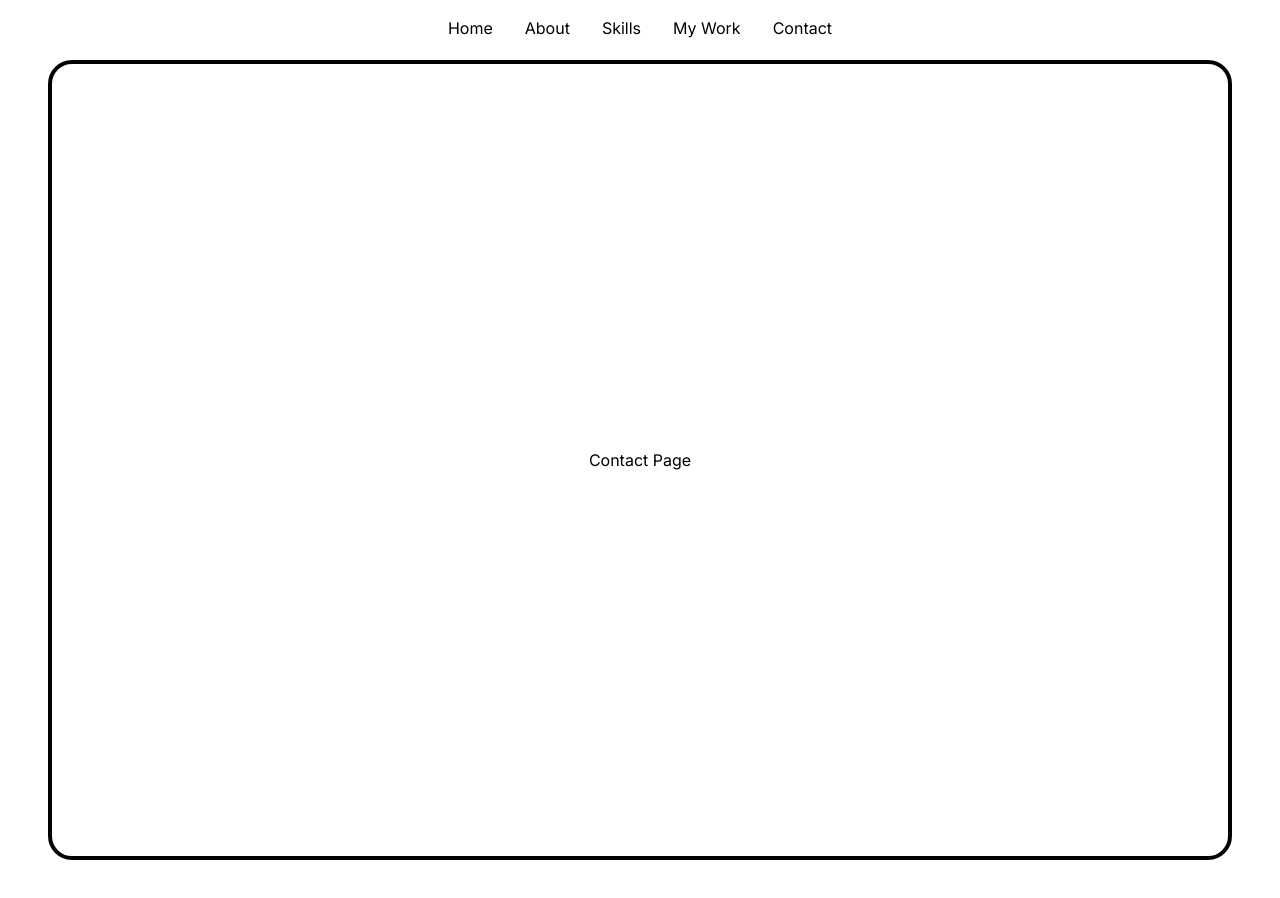
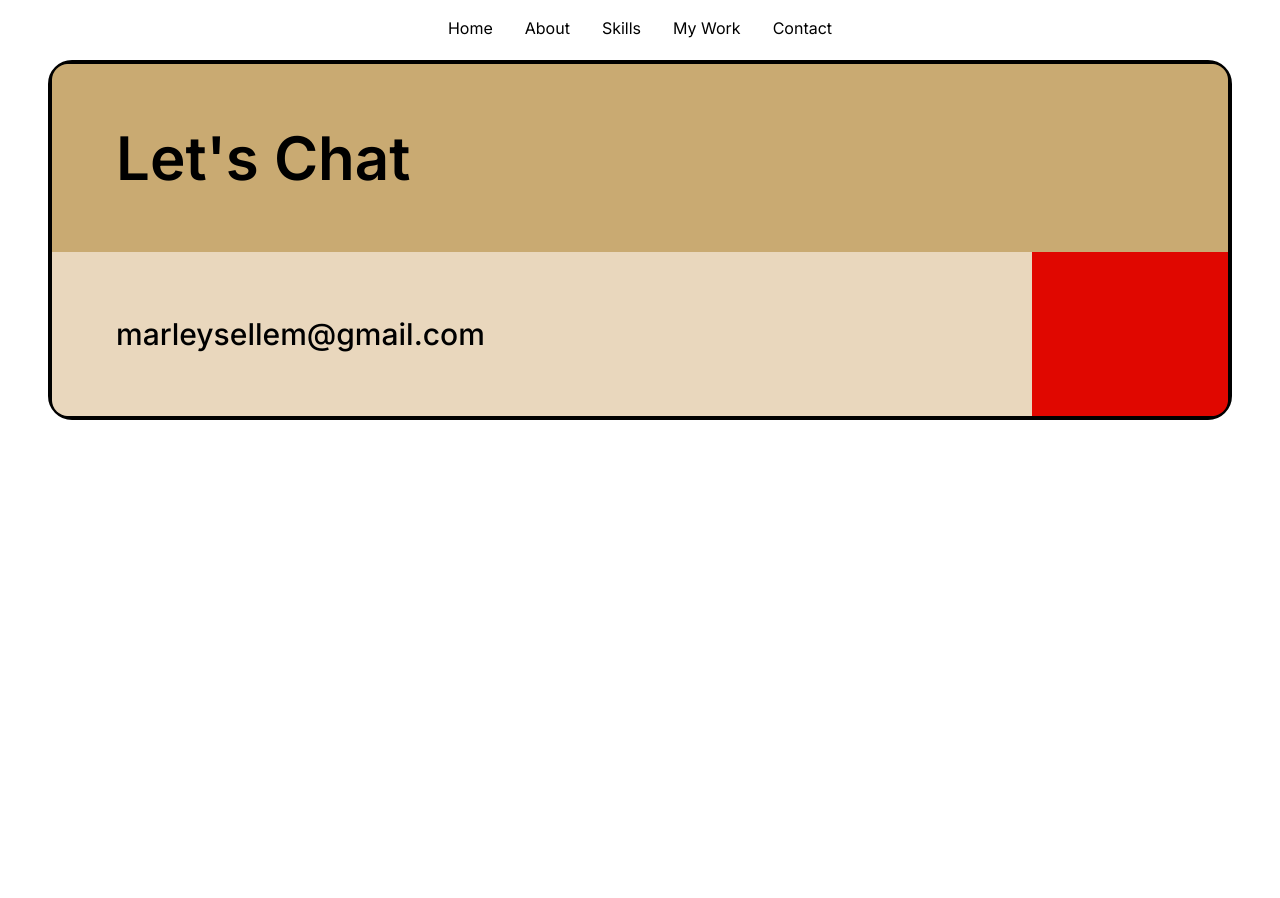
Before and after one commit to mzsellem/marleysz, a Next.js app: page /contact in a window 1280 px wide. Shown: the top 898 px of the page. After the commit the page ends 800 px from the top, so only its background shows below. Built offline with nearby package versions, Linux system fonts and the light colour scheme.

Commit message:
style contact done

```diff
--- a/app/contact/page.jsx
+++ b/app/contact/page.jsx
@@ -4,8 +4,18 @@ export default function Contact() {
    return (
       <>
          <Navbar />
-         <div className="flex flex-row items-center justify-center h-screen border-4 border-black rounded-3xl m-12 mt-5">
-            <h1>Contact Page</h1>
+         <div className="flex flex-col h-full border-4 border-black rounded-3xl m-12 mt-5">
+            <div className="flex justify-center flex-col flex-grow-0.75 bg-custom-dark-tan rounded-tl-2xl rounded-tr-2xl p-16 space-y-2">
+               <p className="flex justify-left text-6xl font-semibold">
+                  Let's Chat
+               </p>
+            </div>
+            <div className="flex flex-row flex-grow-0.25">
+               <div className="flex w-5/6 bg-custom-tan rounded-bl-2xl p-16 justify-left items-center text-3xl font-medium">
+                  marleysellem@gmail.com
+               </div>
+               <div className="flex w-1/6 bg-custom-red rounded-br-2xl p-16"></div>
+            </div>
          </div>
       </>
    );
```
